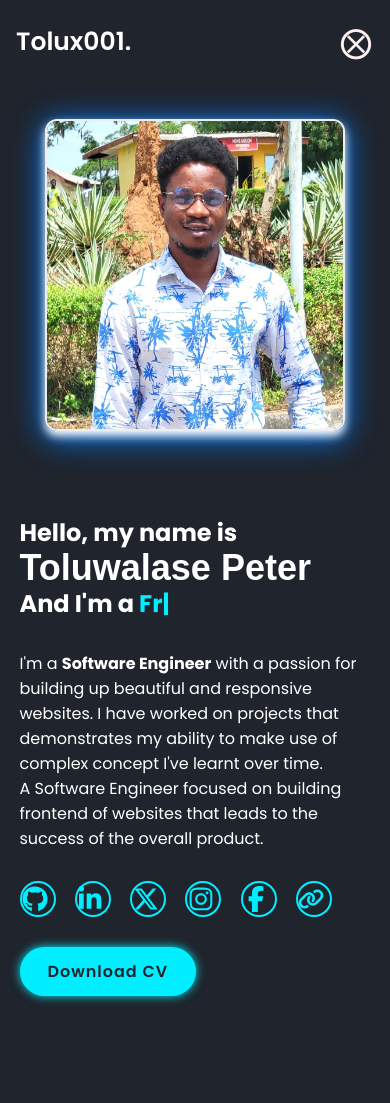
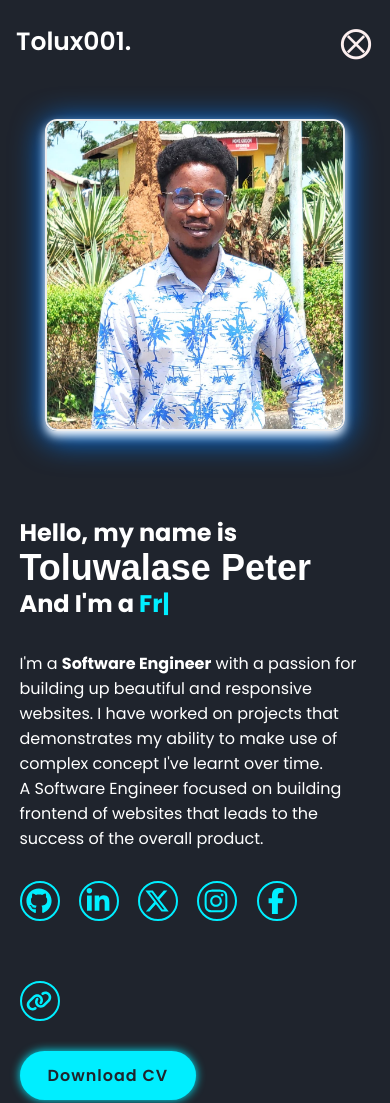
Before and after one commit to Tolux001/repo, a plain HTML site: page index.html in a window 390 px wide. Shown: the top 1103 px of the page. Before the commit the page ends 1044 px from the top, so only its background shows below. Drawn offline with nearby package versions, Linux system fonts and the light colour scheme; a web font is replaced by a local one.

Commit message:
Update app.css

```diff
--- a/app.css
+++ b/app.css
@@ -172,8 +172,8 @@ body {
 	display: inline-flex;
 	justify-content: center;
 	align-items: center;
-	width: 36px;
-	height: 36px;
+	width: 40px;
+	height: 40px;
 	background: transparent;
 	border: 2px solid #0ef;
 	border-radius: 50%;
@@ -224,7 +224,7 @@ body {
 		max-width: 300px;
 	}
 	.social-media a img {
-		margin: 15px 5px 15px 0;
+		margin: 15px 2px 15px 0;
 	}
 }
 
```
